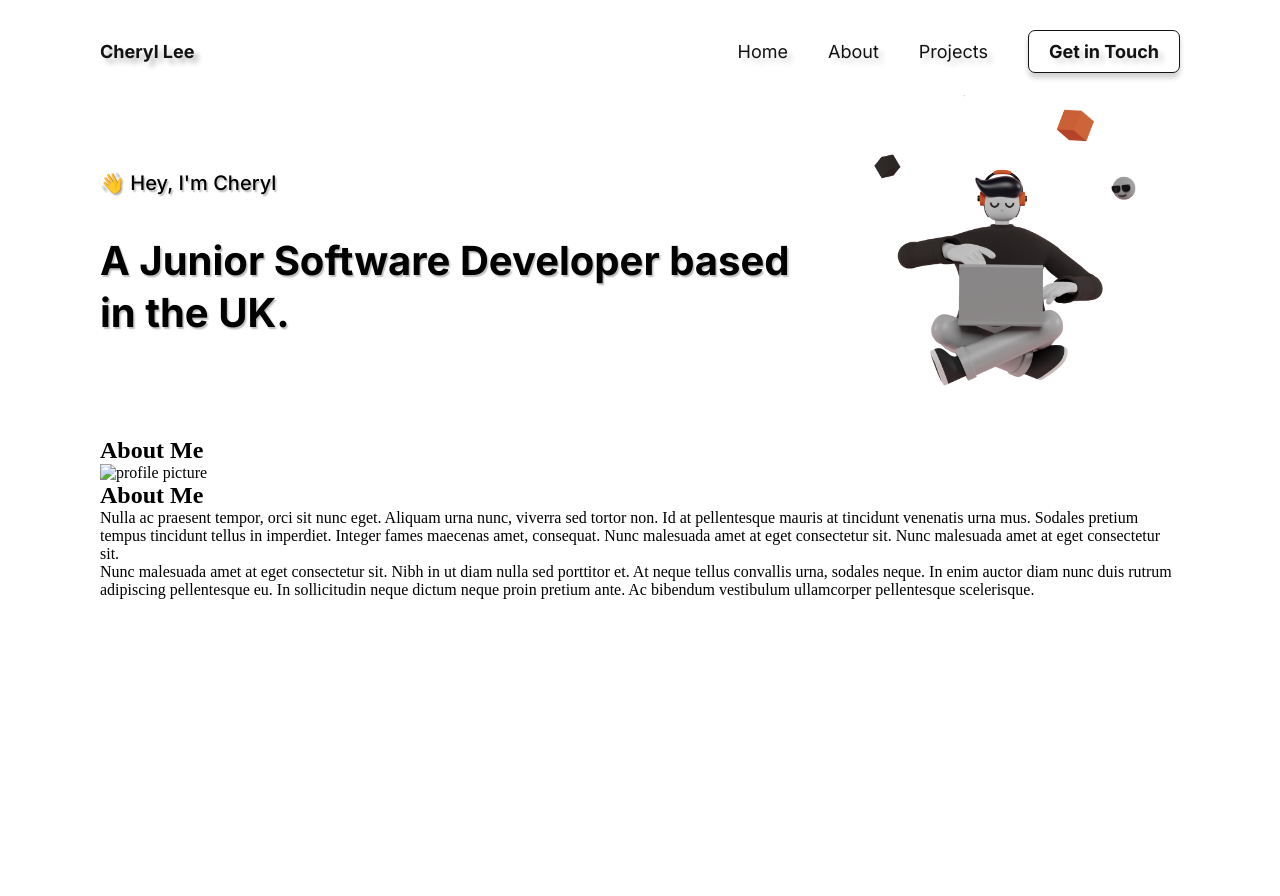
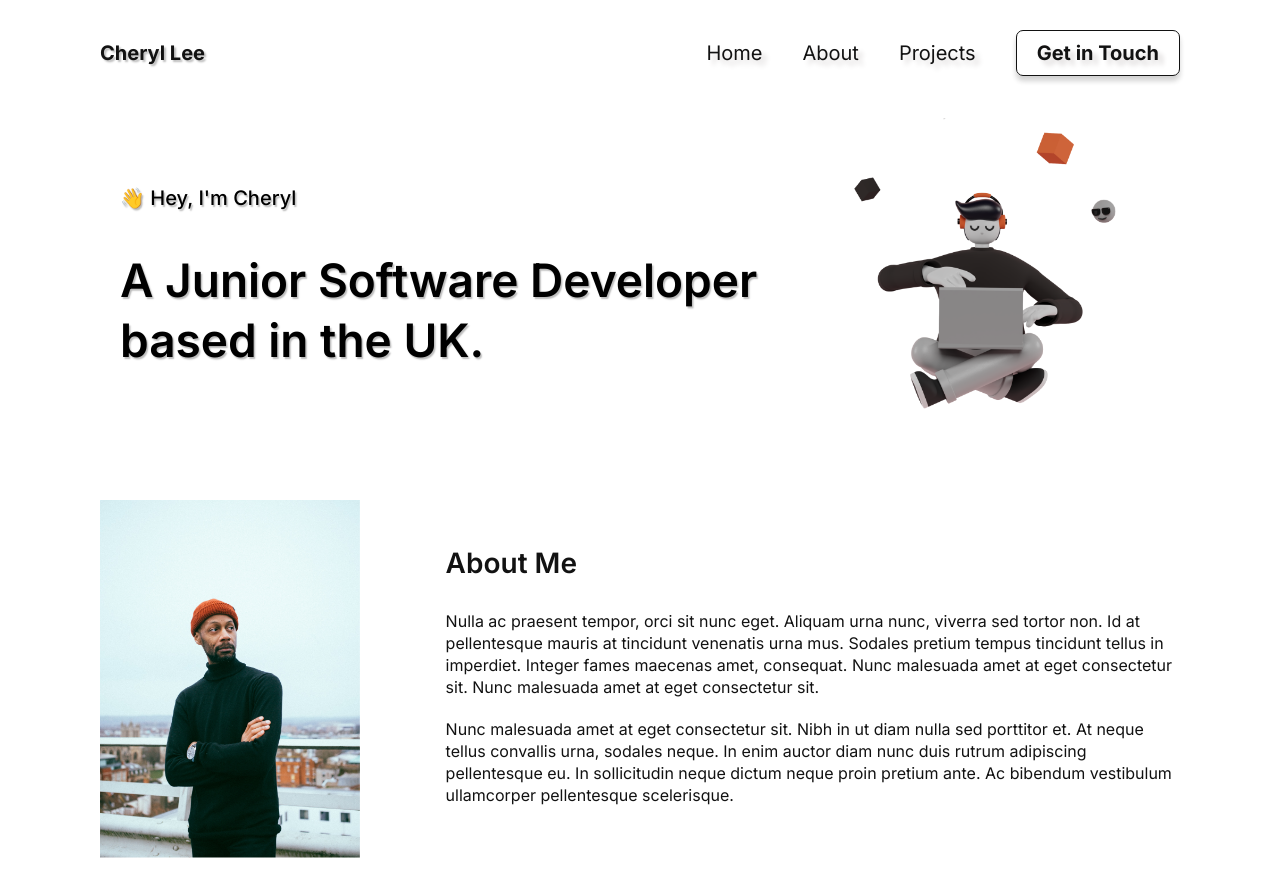
Before and after one commit to clee937/nology-coursework, a plain HTML site: page projects/web-portfolio/index.html in a window 1280 px wide. Before the commit the page ends 800 px from the top, so only its background shows below. Drawn offline with Linux system fonts and the light colour scheme.

Commit message:
created _about-me.scss and added styles for about-me section

```diff
--- /dev/null
+++ b/projects/web-portfolio/scss-modules/components/_about-me.scss
@@ -0,0 +1,73 @@
+@use "../_variables" as *;
+@use "../_fonts";
+
+.about-me {
+  .about-me__heading {
+    font-family: $primary-font;
+    font-size: 28px;
+    font-weight: 600;
+    text-align: center;
+    padding: 20px;
+    color: $primary-color;
+  }
+
+  .about-me__container {
+    .about-me__image-container {
+      max-width: 260px;
+      margin: 0 auto;
+      padding: 20px 0;
+
+      .about-me__image {
+        width: 100%;
+      }
+    }
+
+    .about-me__text-container {
+      .about-me__desktop-heading {
+        display: none;
+      }
+
+      .about-me__paragraph {
+        font-family: $primary-font;
+        font-size: 16px;
+        line-height: 22px;
+        text-align: left;
+        padding: 10px 0;
+        color: $primary-color;
+      }
+    }
+  }
+}
+
+@media screen and (min-width: 768px) {
+  .about-me {
+    .about-me__heading {
+      display: none;
+    }
+
+    .about-me__container {
+      display: flex;
+      justify-content: space-between;
+      align-items: center;
+
+      .about-me__image-container {
+        margin: 0;
+      }
+
+      .about-me__text-container {
+        width: 68%;
+        margin-left: 60px;
+
+        .about-me__desktop-heading {
+          display: block;
+          font-family: $primary-font;
+          font-size: 28px;
+          font-weight: 600;
+          text-align: left;
+          padding-bottom: 20px;
+          color: $primary-color;
+        }
+      }
+    }
+  }
+}
--- a/projects/web-portfolio/scss-modules/components/_header.scss
+++ b/projects/web-portfolio/scss-modules/components/_header.scss
@@ -13,8 +13,8 @@
     }
 
     .header__heading {
-      font-size: 40px;
-      line-height: 52px;
+      font-size: 46px;
+      line-height: 54px;
       padding: 20px 20px 20px 0;
       text-shadow: 1.5px 1.5px 1.5px rgb(188, 188, 188);
     }
@@ -29,6 +29,12 @@
   .header {
     display: flex;
     align-items: center;
+    padding: 20px;
+
+    .header__heading {
+      font-weight: 600;
+      line-height: 60px;
+    }
 
     &__image-container {
       display: block;
--- a/projects/web-portfolio/scss-modules/components/_nav-bar.scss
+++ b/projects/web-portfolio/scss-modules/components/_nav-bar.scss
@@ -10,14 +10,14 @@
     display: flex;
     justify-content: space-between;
     align-items: center;
-    font-size: 18px;
+    font-size: 20px;
     font-family: $primary-font;
 
     &__logo {
       color: $primary-color;
       font-weight: 700;
       text-decoration: none;
-      text-shadow: 5px 5px 5px rgb(188, 188, 188);
+      text-shadow: 2px 2px 2px rgb(188, 188, 188);
     }
 
     &__link-container {
--- a/projects/web-portfolio/styles.scss
+++ b/projects/web-portfolio/styles.scss
@@ -2,6 +2,7 @@
 // @use "./scss-modules/_fonts";
 @use "./scss-modules/components/_nav-bar";
 @use "./scss-modules/components/_header";
+@use "./scss-modules/components/_about-me";
 
 * {
   margin: 0;
@@ -11,6 +12,7 @@
 
 body {
   max-width: 1200px;
+  min-width: 300px;
   padding: 30px 40px;
   margin: 0 auto;
 }
```
Also changed, not shown: projects/web-portfolio/images/profile.png (added), projects/web-portfolio/styles.css, 1 other file.
